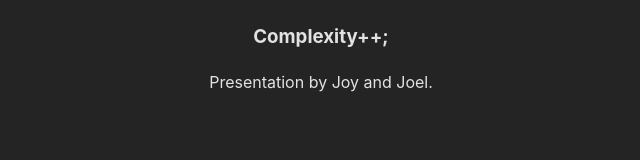
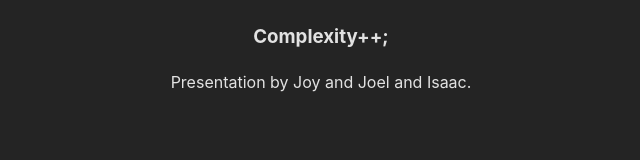
Before and after one commit to Karabiner07/joy-joel-app, a React (Vite) app: page / in a window 1280 px wide. Shown: the part 336-496 px from the top of the page, without its empty margins (319-959 px from the left). Built offline with nearby package versions, Linux system fonts and the light colour scheme.

Commit message:
Update App.jsx
added Isaac to display text

```diff
--- a/src/App.jsx
+++ b/src/App.jsx
@@ -9,7 +9,7 @@ function App() {
       <h1>Cloud Computing</h1>
       <h3>Complexity++;</h3>
       <p>
-          Presentation by Joy and Joel.
+          Presentation by Joy and Joel and Isaac.
         </p>
       <div className="card">
 
```
